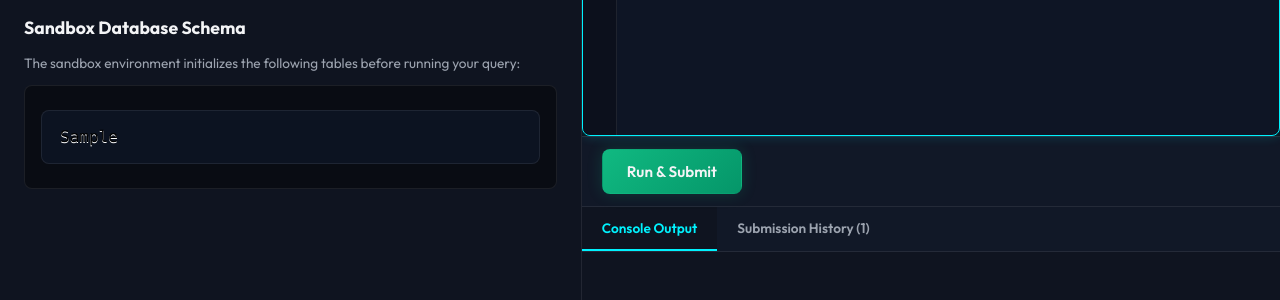
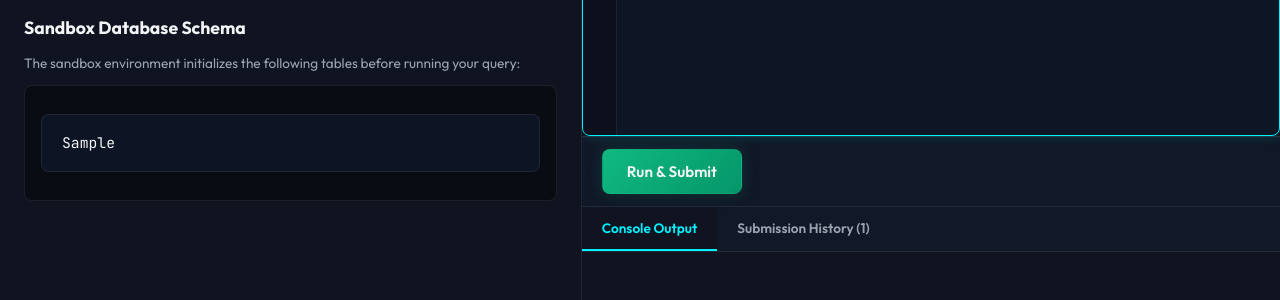
Before and after one commit to brizzigui/sqlrace, a Flask app: page /question/1 in a window 1280 px wide. Shown: the part 312-612 px from the top of the page. Run offline with Flask 3, Linux system fonts and the light colour scheme; the visitor is signed in with stand-in values (Sample User, id 1); a database or web service that is not in the repository returns one stand-in record (values such as "Sample title"); some libraries are stand-ins or nearby versions.

Commit message:
fix: bad colors

```diff
--- a/static/css/style.css
+++ b/static/css/style.css
@@ -2210,21 +2210,32 @@ textarea {
 
 /* Prism.js Syntax Tokens (for rendered SQL snippets) */
 code[class*="language-"],
+pre[class*="language-"],
+code[class*="language-"] *,
+pre[class*="language-"] * {
+    font-family: var(--font-mono) !important;
+    text-shadow: none !important;
+    box-shadow: none !important;
+}
+
+.token {
+    background: transparent !important;
+    text-shadow: none !important;
+}
+
 pre[class*="language-"] {
-    font-family: var(--font-mono);
-    font-size: 0.92rem;
-    line-height: 1.5;
-    color: var(--text-primary);
-    text-shadow: none;
-}
-
-pre[class*="language-"] {
-    background: rgba(15, 23, 42, 0.65) !important;
+    background: rgba(15, 23, 42, 0.75) !important;
     border: 1px solid var(--border-color) !important;
     border-radius: 8px !important;
-    padding: 14px 18px !important;
-    margin: 8px 0 !important;
+    padding: 16px 20px !important;
+    margin: 12px 0 !important;
     overflow-x: auto;
+}
+
+code[class*="language-"] {
+    font-size: 0.92rem !important;
+    line-height: 1.6 !important;
+    color: var(--text-primary) !important;
 }
 
 /* Token colors matching SQLRace theme */
--- a/templates/base.html
+++ b/templates/base.html
@@ -12,7 +12,7 @@
     <link rel="stylesheet" href="{{ url_for('static', filename='css/style.css') }}">
     <!-- CodeMirror 5 & Prism CSS -->
     <link rel="stylesheet" href="https://cdnjs.cloudflare.com/ajax/libs/codemirror/5.65.13/codemirror.min.css">
-    <link rel="stylesheet" href="https://cdnjs.cloudflare.com/ajax/libs/prism/1.29.0/themes/prism.min.css">
+    <link rel="stylesheet" href="https://cdnjs.cloudflare.com/ajax/libs/prism/1.29.0/themes/prism-tomorrow.min.css">
     <link rel="icon" type="image/svg+xml" href="{{ url_for('static', filename='favicon.svg') }}">
     {% block extra_css %}{% endblock %}
 </head>
```
